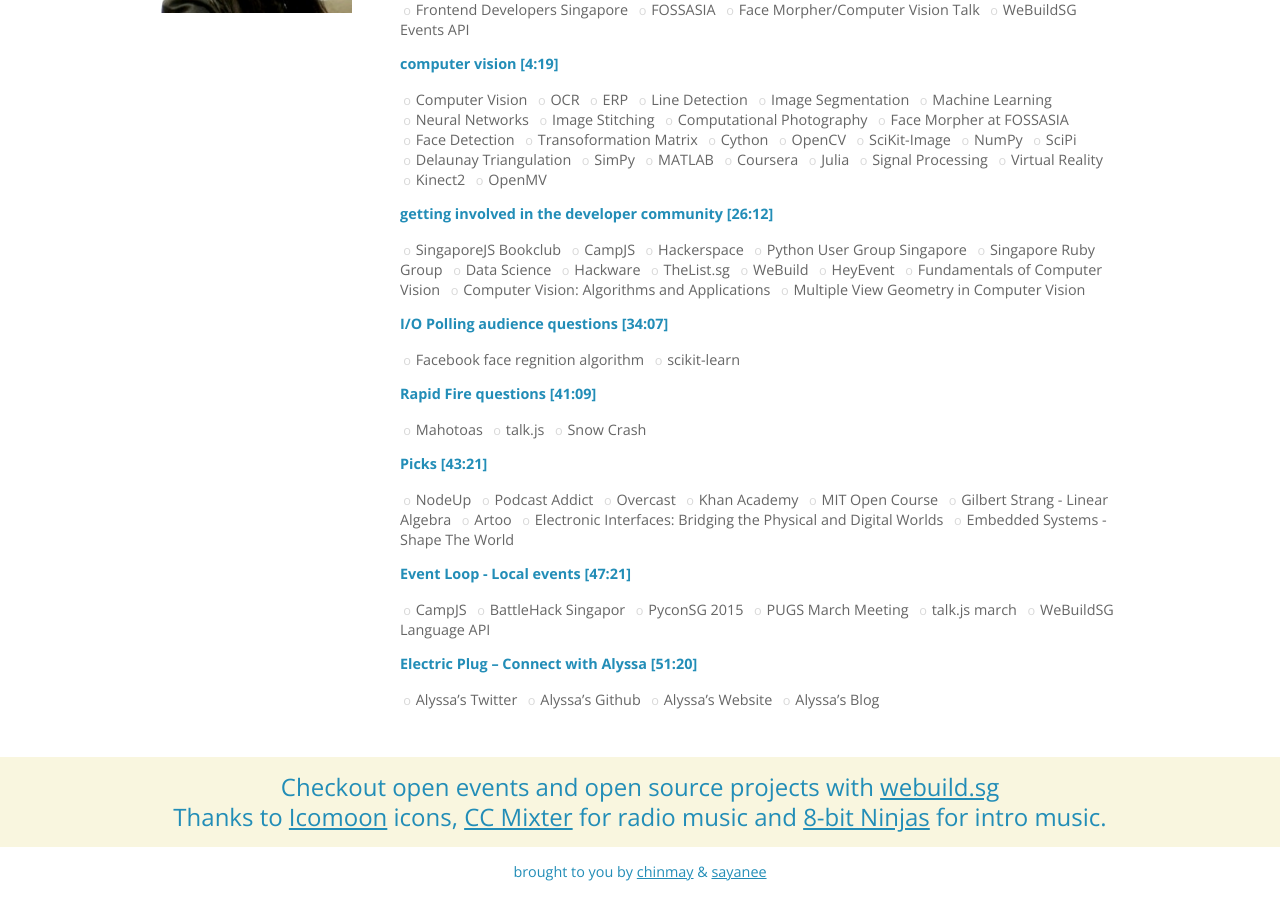
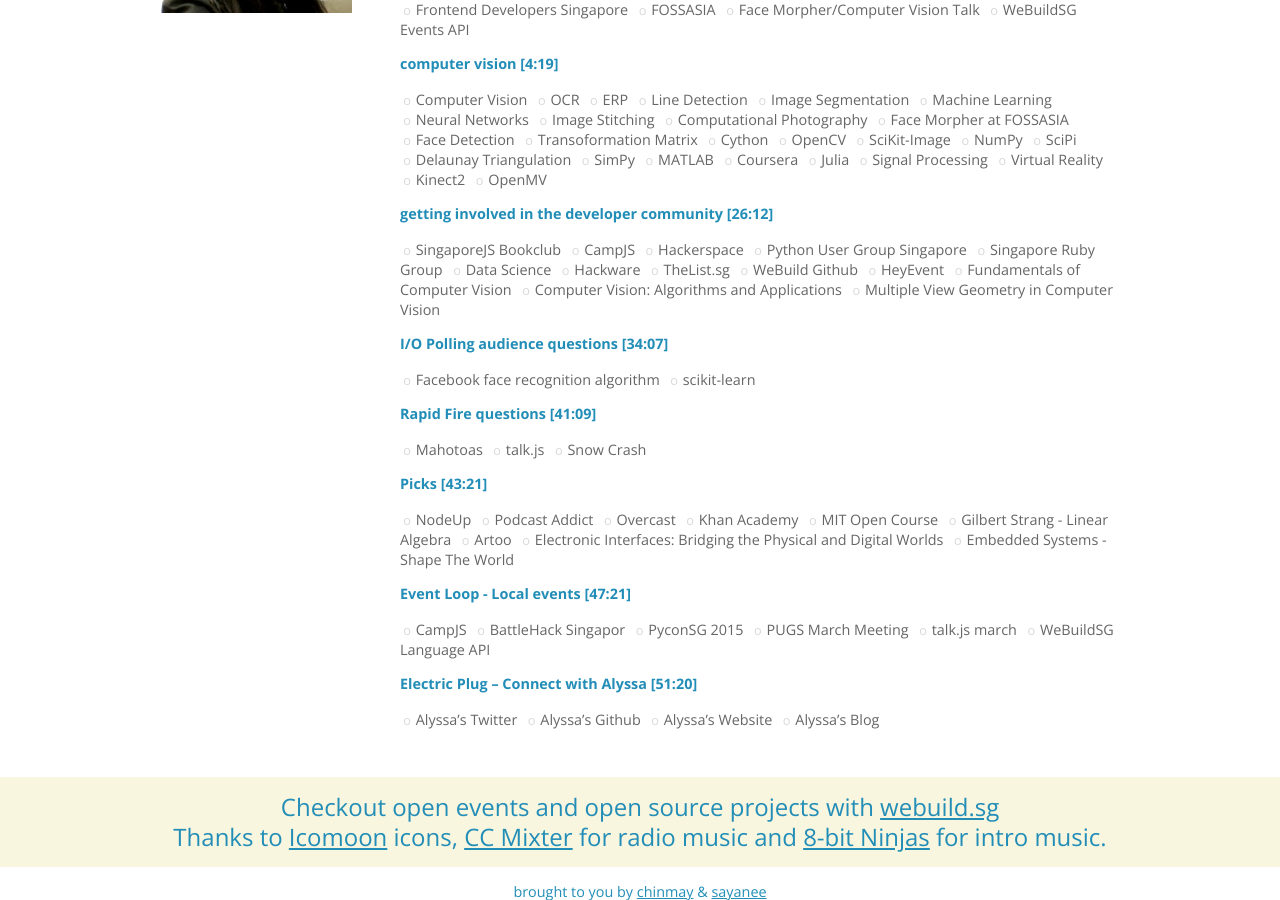
Before and after one commit to webuildsg/live, a Jekyll site: the page built from _posts/2015-03-21-alyssa-quek.md, in a window 1280 px wide and 900 px high, scrolled down 992 px. Built offline with Jekyll 4.4.1, drawn with Linux system fonts in a browser that asks for light colours; Markdown is read by kramdown in place of the engine named in the settings.

Commit message:
fixing typos

```diff
--- a/_posts/2015-03-21-alyssa-quek.md
+++ b/_posts/2015-03-21-alyssa-quek.md
@@ -53,7 +53,7 @@ description: Alyssa Quek on computer vision in python and getting involved in th
 - [Data Science](http://www.meetup.com/DataScience-SG-Singapore/)
 - [Hackware](http://www.meetup.com/Hackware/)
 - [TheList.sg](http://thelist.sg/)
-- [WeBuild](http://github.com/webuildsg)
+- [WeBuild Github](http://github.com/webuildsg)
 - [HeyEvent](http://heyevent.com/)
 - [Fundamentals of Computer Vision](http://www.cs.ucf.edu/courses/cap6411/book.pdf)
 - [Computer Vision: Algorithms and Applications](http://szeliski.org/Book/)
@@ -61,7 +61,7 @@ description: Alyssa Quek on computer vision in python and getting involved in th
 
 **[I/O Polling audience questions [34:07]](#t=34:07)**
 
-- [Facebook face regnition algorithm](https://research.facebook.com/publications/480567225376225/deepface-closing-the-gap-to-human-level-performance-in-face-verification/)
+- [Facebook face recognition algorithm](https://research.facebook.com/publications/480567225376225/deepface-closing-the-gap-to-human-level-performance-in-face-verification/)
 - [scikit-learn](http://scikit-learn.org/stable/)
 
 **[Rapid Fire questions [41:09]](#t=41:09)**
```
